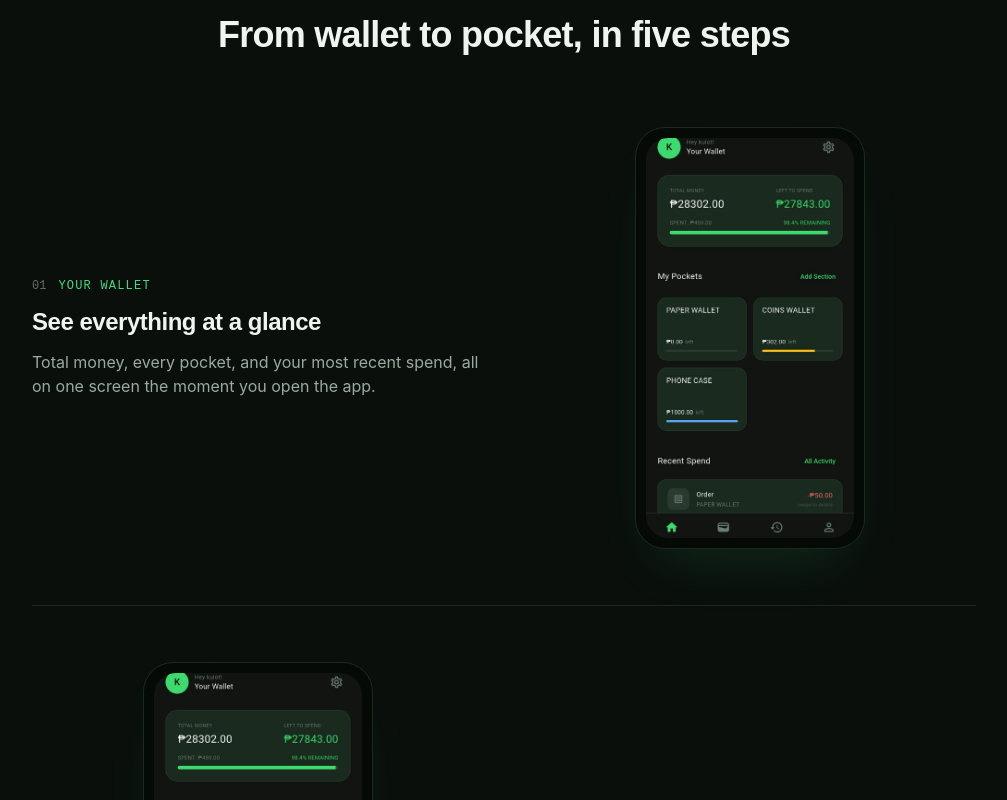
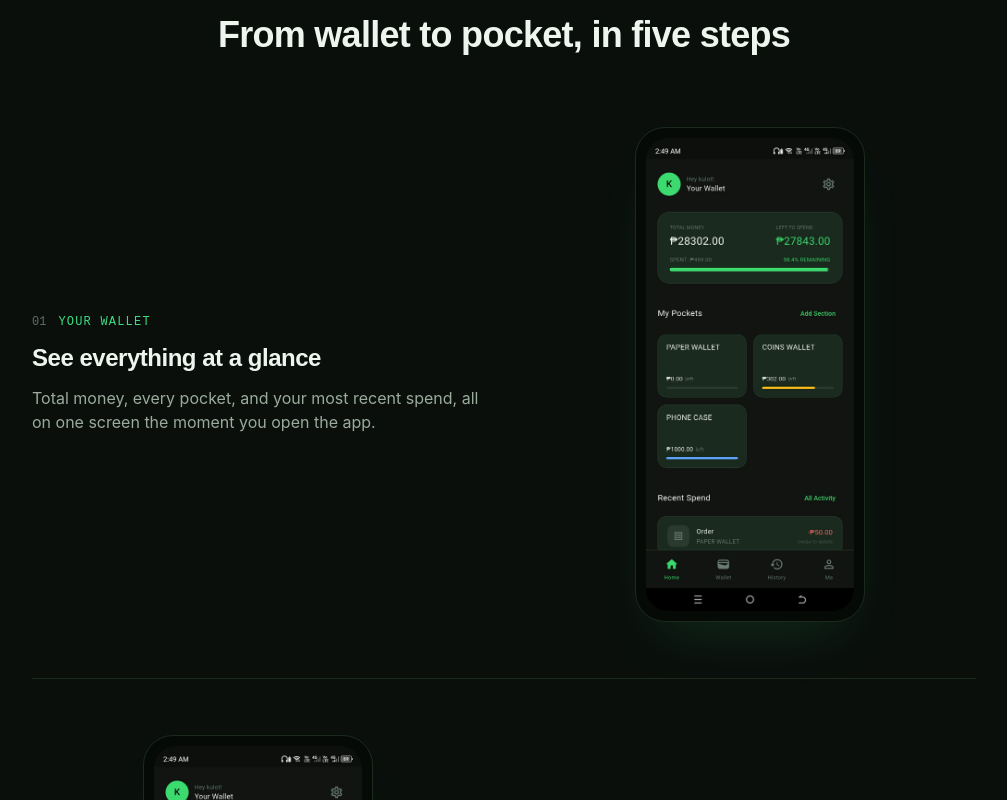
Before and after one commit to MKLNRD-ADR/pocketra-website, a React (Vite) app: page / in a window 1280 px wide. Shown: the part 1740-2540 px from the top of the page, without its empty margins (136-1143 px from the left). Built offline with nearby package versions, Linux system fonts and the light colour scheme.

Commit message:
image size fix

```diff
--- a/src/App.jsx
+++ b/src/App.jsx
@@ -195,11 +195,11 @@ function FeatureShowcase({ step, tag, title, desc, image, imagePosition, reverse
       </div>
       <div className={reverse ? 'sm:order-1' : ''}>
         <div className="w-[230px] mx-auto rounded-[30px] border border-card-border bg-[#060a06] p-2.5 shadow-[0_30px_60px_-25px_rgba(61,220,132,0.15)] transition-transform hover:-translate-y-1">
-          <div className="rounded-[22px] overflow-hidden h-[400px]">
+          <div className="rounded-[22px] overflow-hidden bg-[#060a06]">
             <img
               src={image}
               alt={title}
-              className="w-full h-full object-cover"
+              className="w-full h-auto"
               style={{ objectPosition: imagePosition }}
             />
           </div>
```
